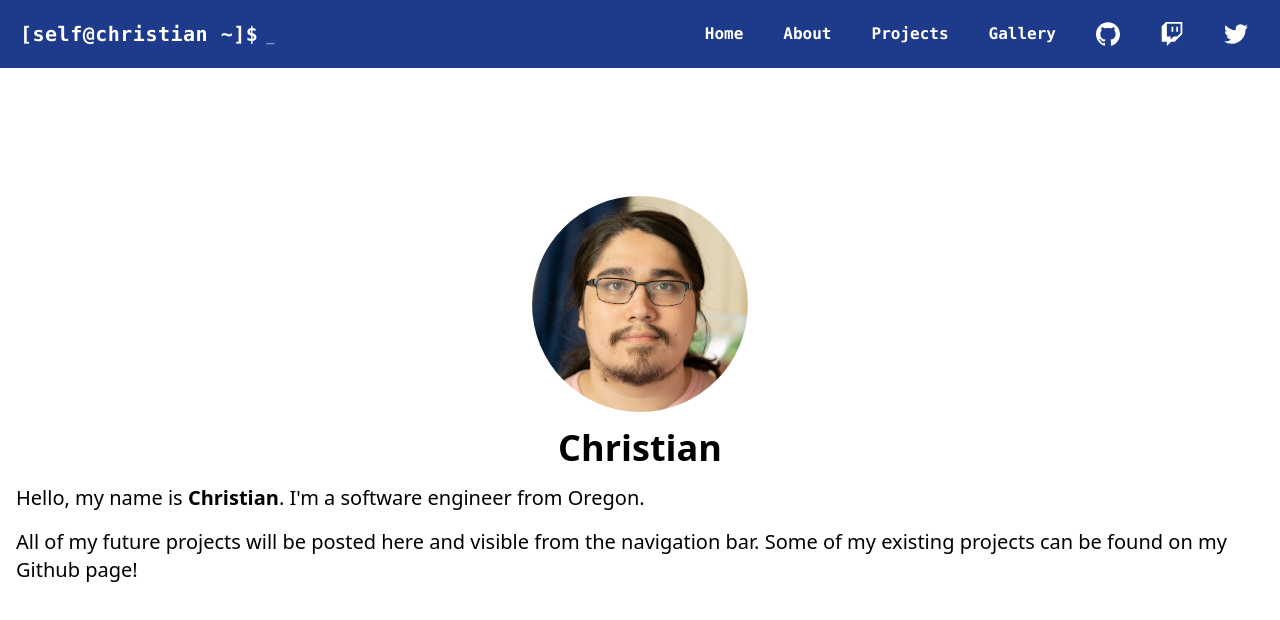
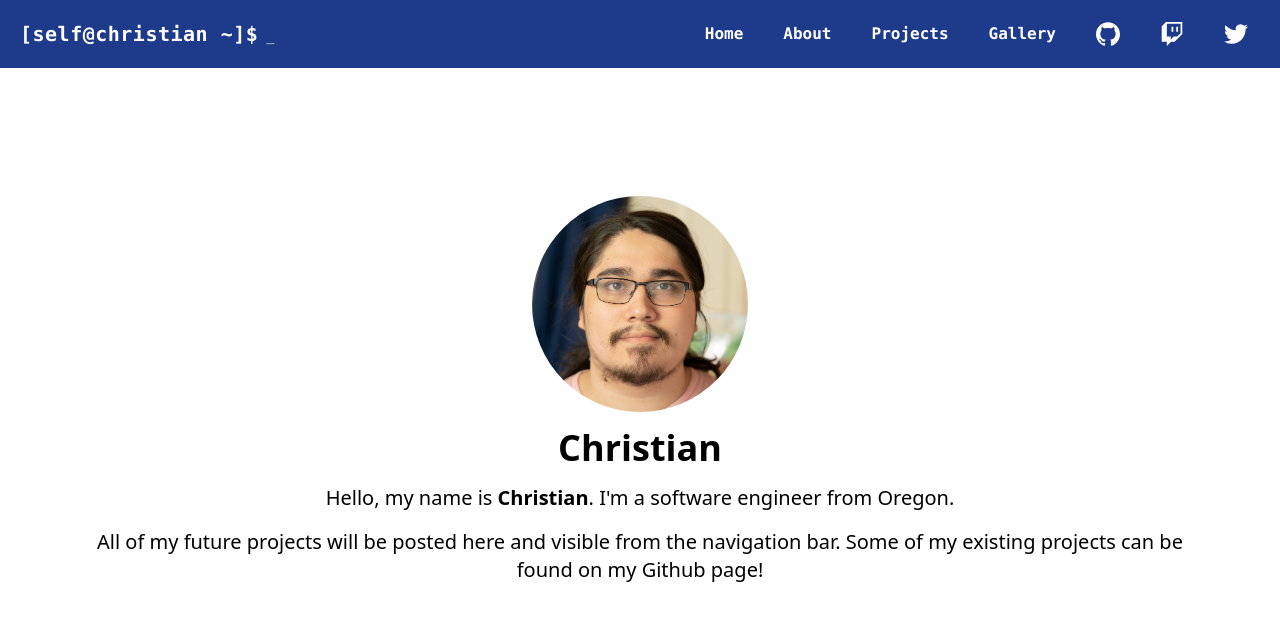
Before and after one commit to PDXChristian/personal-site, a Next.js app: page / in a window 1280 px wide. Shown: the top 620 px of the page. Built offline with nearby package versions, Linux system fonts and the light colour scheme.

Commit message:
Changed screen screen container sizes

```diff
--- a/components/layout.module.css
+++ b/components/layout.module.css
@@ -1,5 +1,5 @@
 .container {
-	@apply relative sm:max-w-sm md:max-w-lg xl:max-w-7xl pt-0 pb-0 pr-4 pl-4 mt-12 mr-auto ml-auto mb-24;
+	@apply relative sm:max-w-sm md:max-w-lg lg:max-w-5xl text-center xl:max-w-6xl pt-0 pb-0 pr-4 pl-4 mt-12 mr-auto ml-auto mb-24;
 }
 
 .header {
```
